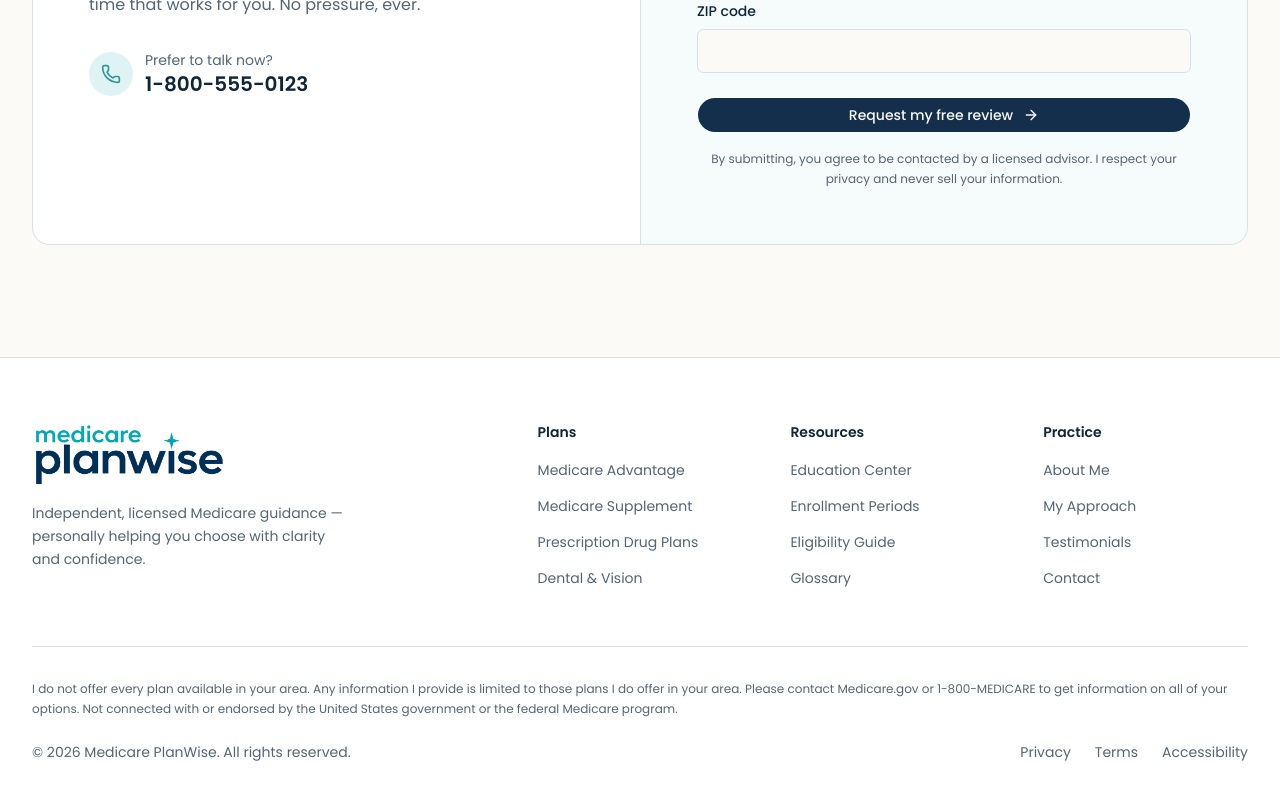
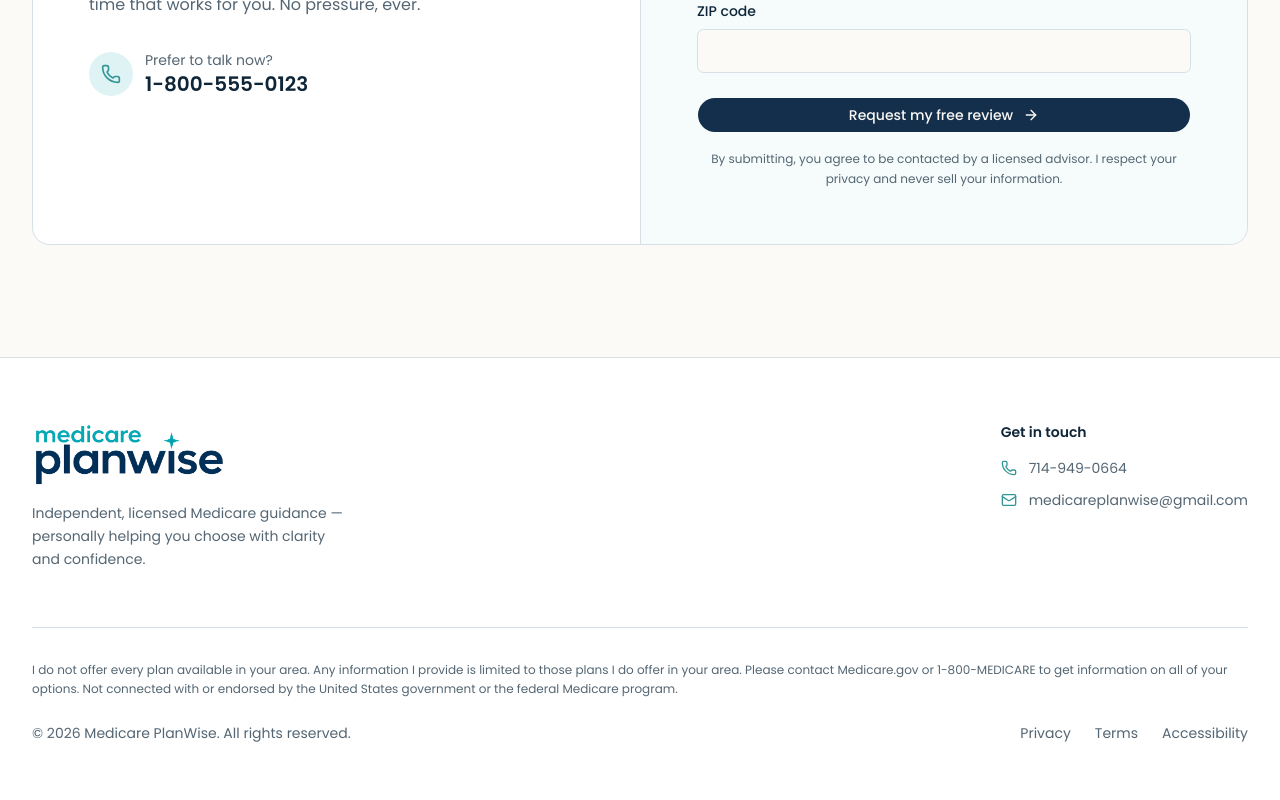
Before and after one commit to wych84/medicare-planwise, a Next.js app: page / in a window 1280 px wide. Shown: the part 5426-6226 px from the top of the page. Built offline with nearby package versions, Linux system fonts and the light colour scheme.

Commit message:
feat: update site footer with contact info and remove column links

```diff
--- a/components/site-footer.tsx
+++ b/components/site-footer.tsx
@@ -1,26 +1,12 @@
 import Image from "next/image"
-
-const columns = [
-  {
-    title: "Plans",
-    links: ["Medicare Advantage", "Medicare Supplement", "Prescription Drug Plans", "Dental & Vision"],
-  },
-  {
-    title: "Resources",
-    links: ["Education Center", "Enrollment Periods", "Eligibility Guide", "Glossary"],
-  },
-  {
-    title: "Practice",
-    links: ["About Me", "My Approach", "Testimonials", "Contact"],
-  },
-]
+import { Phone, Mail } from "lucide-react"
 
 export function SiteFooter() {
   return (
     <footer className="border-t border-border bg-card">
       <div className="mx-auto max-w-7xl px-5 py-16 md:px-8">
-        <div className="grid gap-12 lg:grid-cols-5">
-          <div className="lg:col-span-2">
+        <div className="grid gap-12 md:grid-cols-2">
+          <div>
             <Image
               src="/medicare-planwise-wordmark.png"
               alt="Medicare PlanWise"
@@ -34,23 +20,29 @@ export function SiteFooter() {
             </p>
           </div>
 
-          {columns.map((col) => (
-            <div key={col.title}>
-              <h3 className="text-sm font-semibold text-foreground">{col.title}</h3>
+          <div className="md:justify-self-end">
+            <h3 className="text-sm font-semibold text-foreground">Get in touch</h3>
             <ul className="mt-4 space-y-3">
-                {col.links.map((link) => (
-                  <li key={link}>
+              <li className="flex items-center gap-3">
+                <Phone className="h-4 w-4 shrink-0 text-accent" aria-hidden="true" />
                 <a
-                      href="#"
+                  href="tel:+17149490664"
                   className="text-sm text-muted-foreground transition-colors hover:text-foreground"
                 >
-                      {link}
+                  714-949-0664
                 </a>
               </li>
-                ))}
+              <li className="flex items-center gap-3">
+                <Mail className="h-4 w-4 shrink-0 text-accent" aria-hidden="true" />
+                <a
+                  href="mailto:medicareplanwise@gmail.com"
+                  className="text-sm text-muted-foreground transition-colors hover:text-foreground"
+                >
+                  medicareplanwise@gmail.com
+                </a>
+              </li>
             </ul>
           </div>
-          ))}
         </div>
 
         <div className="mt-14 border-t border-border pt-8">
```
Also changed, not shown: 1 other file (tests, documents, lock files or other folders). Lines whose indentation alone changed are shown as unchanged.
